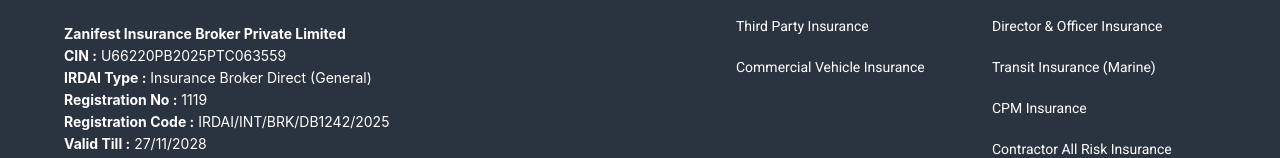
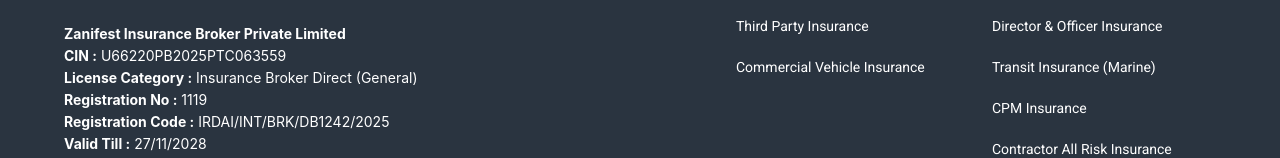
Before and after one commit to developerlyb-png/zanifest, a Next.js app: page /about in a window 1280 px wide. Shown: the part 3325-3483 px from the top of the page. Built offline with nearby package versions, Linux system fonts and the light colour scheme; no server answers.

Commit message:
Update footer license category text

```diff
--- a/src/components/ui/Footer.tsx
+++ b/src/components/ui/Footer.tsx
@@ -67,7 +67,7 @@
           <div className={styles.desc}>
             <strong>Zanifest Insurance Broker Private Limited</strong><br />
             <strong>CIN :</strong> U66220PB2025PTC063559<br />
-            <strong>IRDAI Type :</strong> Insurance Broker Direct (General)<br />
+            <strong>License Category :</strong> Insurance Broker Direct (General)<br />
             <strong>Registration No :</strong> 1119<br />
             <strong>Registration Code :</strong> IRDAI/INT/BRK/DB1242/2025<br />
             <strong>Valid Till :</strong> 27/11/2028
```
